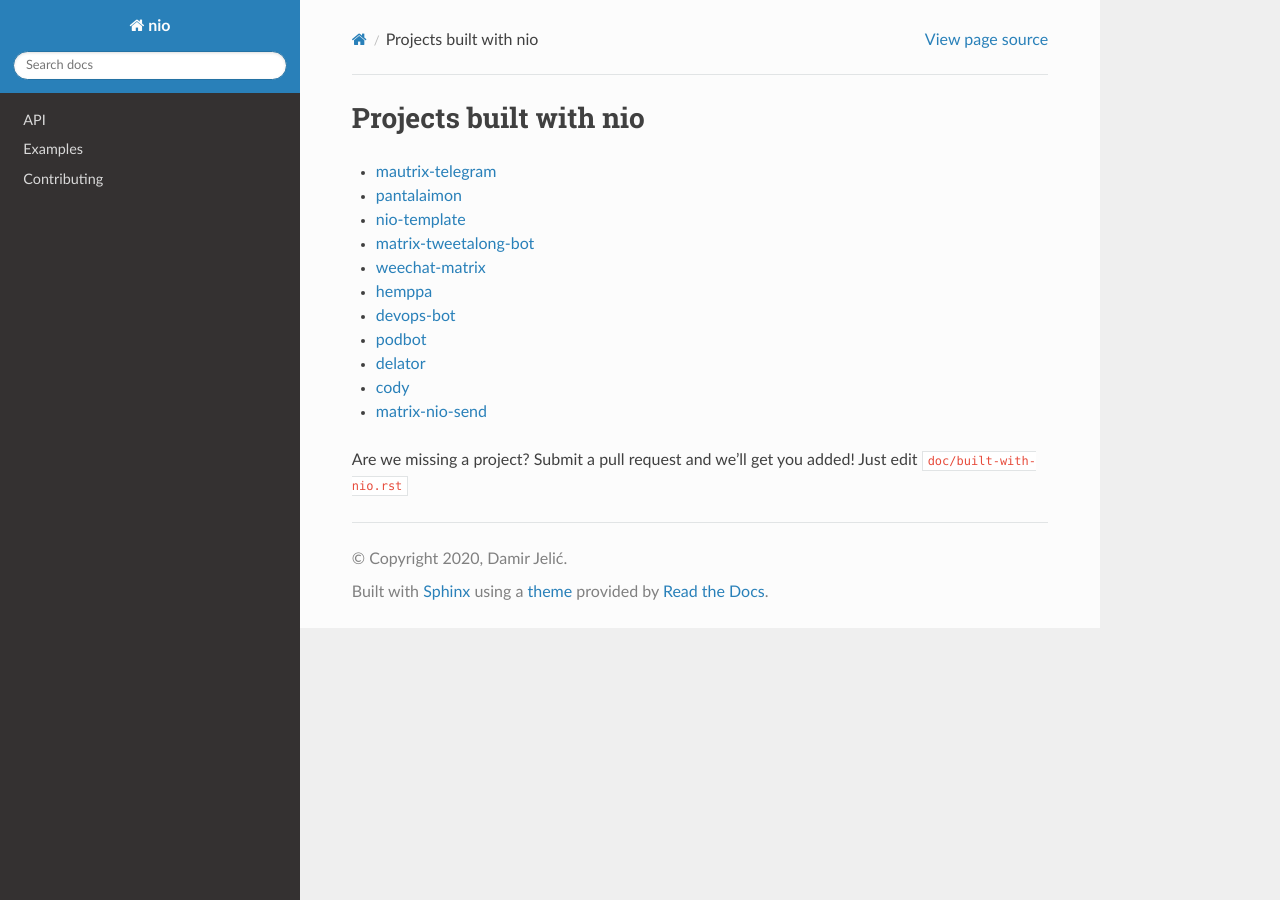
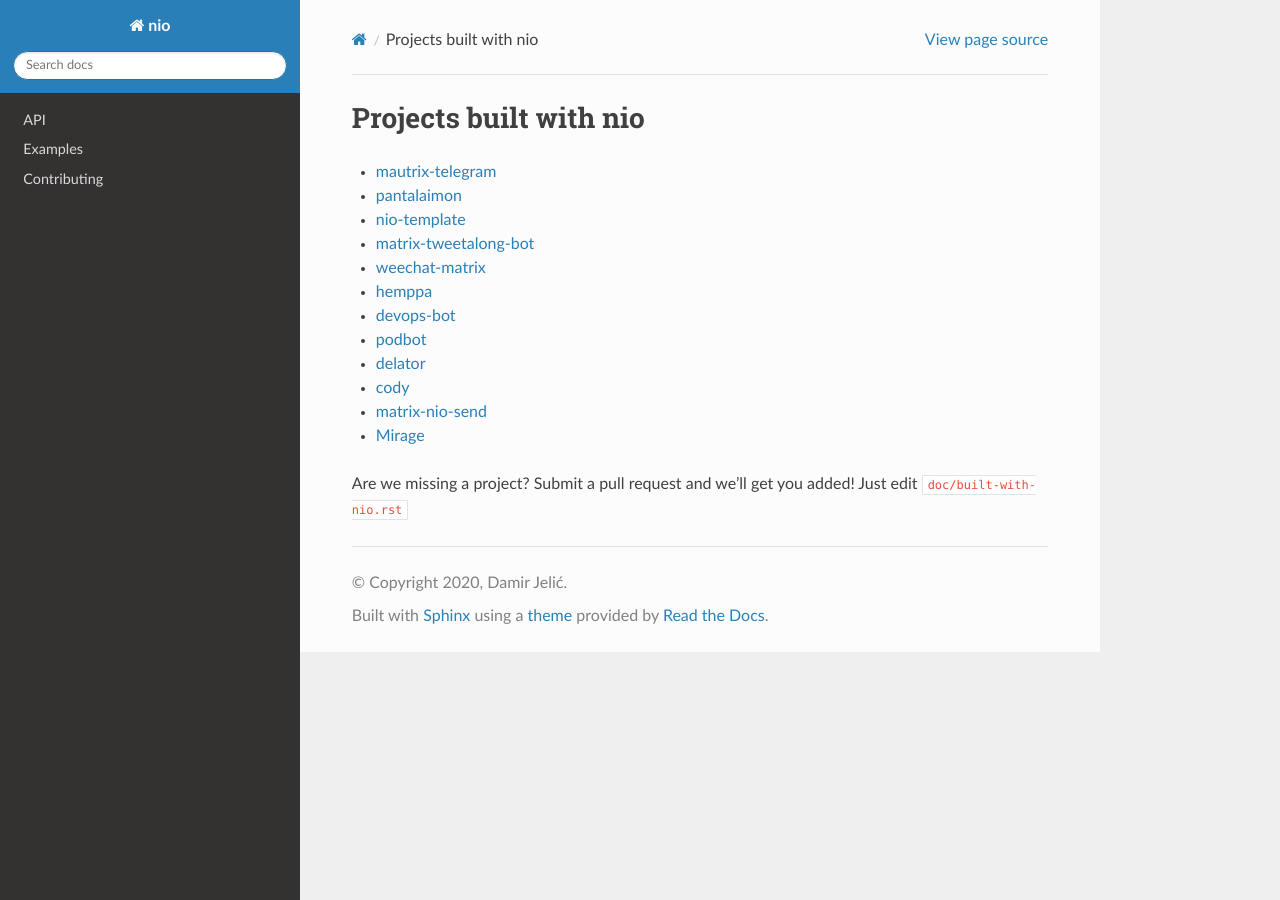
Before and after one commit to matrix-nio/matrix-nio, a Sphinx documentation site: the page built from doc/built-with-nio.rst, in a window 1280 px wide. Built offline with Sphinx 7.4.7 and the Read the Docs theme 2.0.0, drawn with Linux system fonts in a browser that asks for light colours.

Commit message:
Add Mirage to built-with-nio.rst

```diff
--- a/doc/built-with-nio.rst
+++ b/doc/built-with-nio.rst
@@ -12,5 +12,6 @@ Projects built with nio
 - `delator <https://github.com/nogaems/delator>`_
 - `cody <https://gitlab.com/carlbordum/matrix-cody>`_
 - `matrix-nio-send <https://github.com/8go/matrix-nio-send>`_
+- `Mirage <https://github.com/mirukana/mirage/>`_
 
 Are we missing a project? Submit a pull request and we'll get you added! Just edit ``doc/built-with-nio.rst``
```
